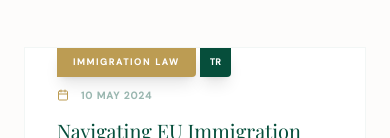
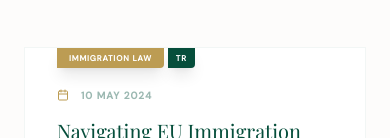
Before and after one commit to fetanetd/new-resen-legal, a React (Vite) app: page /blog in a window 390 px wide. Shown: the part 962-1100 px from the top of the page. Built offline with nearby package versions, Linux system fonts and the light colour scheme; no server answers; the database is empty; a web font is replaced by a local one.

Commit message:
style: improve blog badge responsiveness
Adjust font sizes, padding, and tracking for category and language badges to improve mobile readability. Remove placeholder content from README.

```diff
--- a/src/components/Blog.tsx
+++ b/src/components/Blog.tsx
@@ -255,10 +255,10 @@ export default function Blog() {
                 <Link to={`/blog/${getPostSlug(post)}`} className="flex flex-col h-full cursor-pointer">
                   {/* Floating Category & Language Badge */}
                   <div className="absolute top-0 inset-inline-start-0 flex items-stretch z-10 font-sans">
-                    <span className="bg-brand-gold text-white px-4 py-2 text-[9px] uppercase tracking-[0.2em] font-black rounded-br-sm shadow-lg group-hover:bg-brand-navy transition-colors">
+                    <span className="bg-brand-gold text-white px-3 py-1.5 text-[8px] sm:text-[9px] md:text-[9.5px] leading-none uppercase tracking-[0.1em] font-black rounded-br-sm shadow-lg group-hover:bg-brand-navy transition-colors whitespace-nowrap">
                       {getCategoryTranslation(post.category, i18n.language, firestoreServices)}
                     </span>
-                    <span className="bg-brand-navy text-white px-2.5 py-2 text-[9px] font-bold shadow-lg uppercase tracking-wider rounded-br-sm ms-1 shrink-0">
+                    <span className="bg-brand-navy text-white px-2 py-1.5 text-[8px] sm:text-[9px] md:text-[9.5px] leading-none font-bold shadow-lg uppercase tracking-[0.1em] rounded-br-sm ms-1 shrink-0">
                       {post.language ? post.language.toUpperCase() : 'TR'}
                     </span>
                   </div>
--- a/src/components/BlogCarousel.tsx
+++ b/src/components/BlogCarousel.tsx
@@ -127,7 +127,7 @@ export default function BlogCarousel() {
                     >
                       {/* Floating Category Badge */}
                       <div className="absolute top-0 inset-inline-start-0 z-20">
-                        <span className="bg-brand-gold text-white px-4 py-2 text-[9px] uppercase tracking-[0.2em] font-black rounded-br-sm shadow-lg group-hover:bg-brand-navy transition-colors">
+                        <span className="bg-brand-gold text-white px-2.5 py-1.5 text-[7.5px] sm:text-[8px] leading-none uppercase tracking-[0.05em] font-black rounded-br-sm shadow-lg group-hover:bg-brand-navy transition-colors whitespace-nowrap">
                           {getCategoryTranslation(post.category, i18n.language, firestoreServices)}
                         </span>
                       </div>
```
Also changed, not shown: 1 other file (tests, documents, lock files or other folders).
